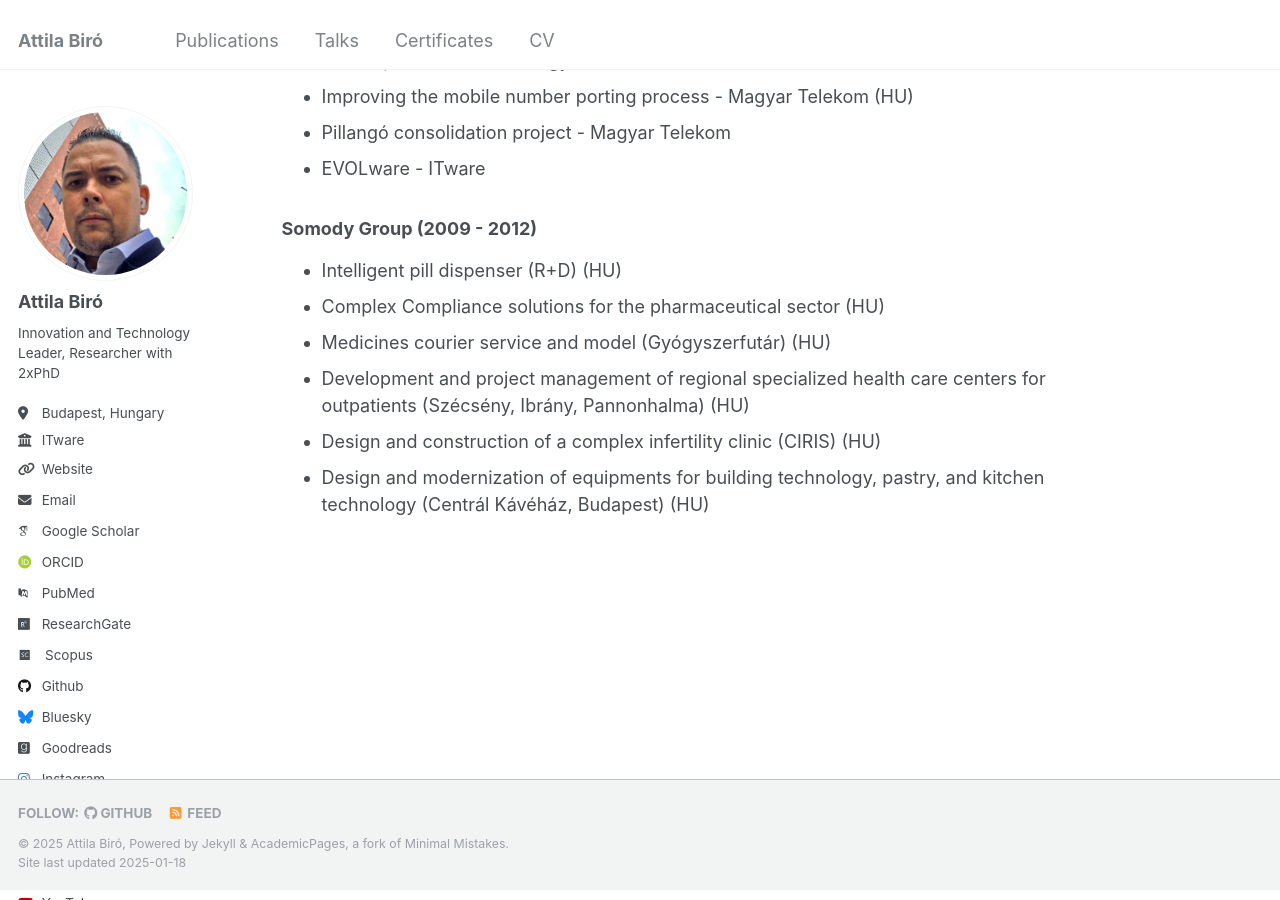
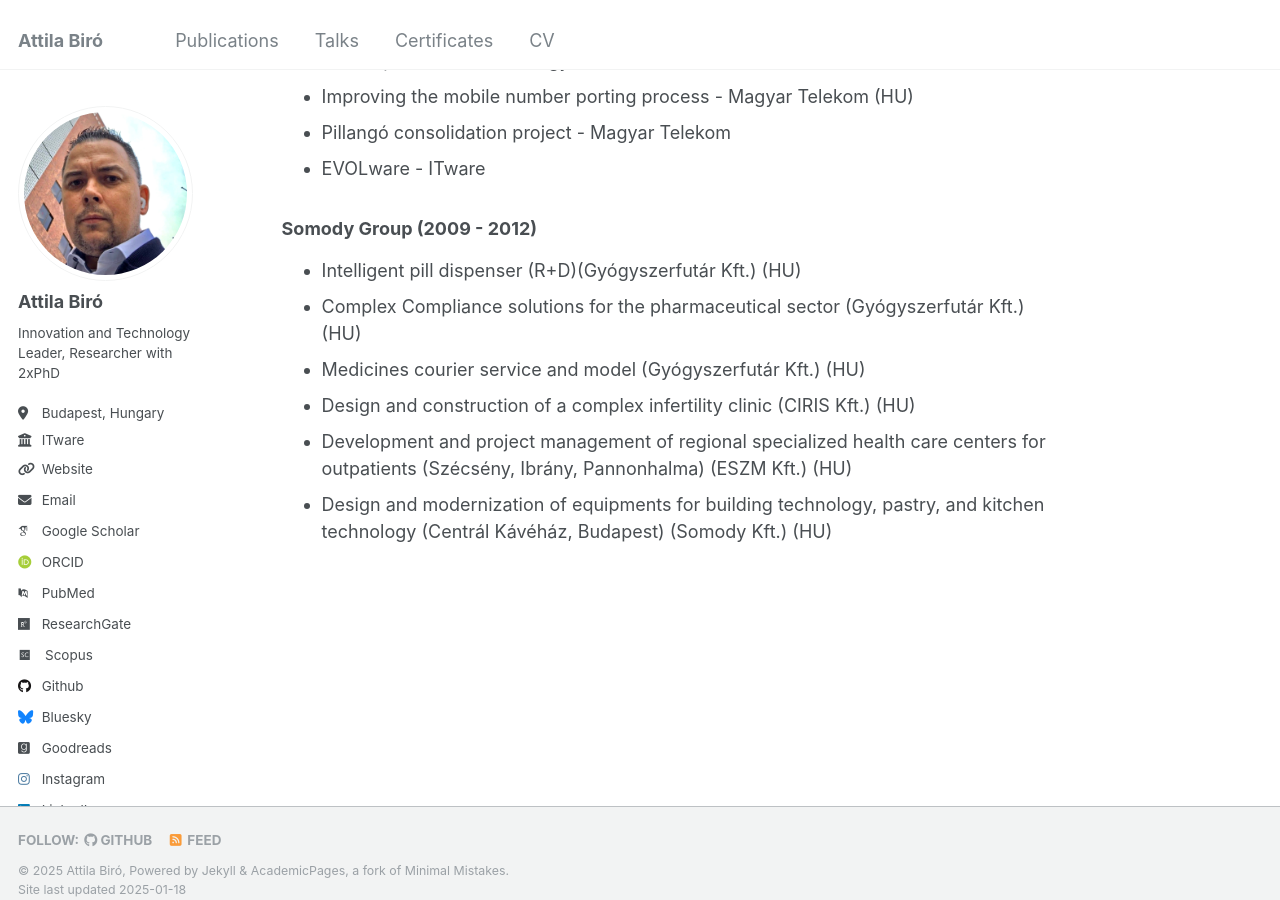
Before and after one commit to biroka/biroka.github.io, a Jekyll site: the page built from _pages/projects.md, in a window 1280 px wide and 900 px high, scrolled down 6361 px. Built offline with Jekyll 4.4.1, drawn with Linux system fonts in a browser that asks for light colours; some web fonts are replaced.

Commit message:
Update projects.md

```diff
--- a/_pages/projects.md
+++ b/_pages/projects.md
@@ -163,9 +163,9 @@ Delivery: 2014
  * EVOLware - ITware
 
 ### Somody Group (2009 - 2012)
- * Intelligent pill dispenser (R+D) (HU)
- * Complex Compliance solutions for the pharmaceutical sector (HU)
- * Medicines courier service and model (Gyógyszerfutár) (HU)
- * Development and project management of regional specialized health care centers for outpatients (Szécsény, Ibrány, Pannonhalma) (HU)
- * Design and construction of a complex infertility clinic (CIRIS) (HU)
- * Design and modernization of equipments for building technology, pastry, and kitchen technology (Centrál Kávéház, Budapest) (HU)
+ * Intelligent pill dispenser (R+D)(Gyógyszerfutár Kft.) (HU)
+ * Complex Compliance solutions for the pharmaceutical sector (Gyógyszerfutár Kft.) (HU)
+ * Medicines courier service and model (Gyógyszerfutár Kft.) (HU)
+ * Design and construction of a complex infertility clinic (CIRIS Kft.) (HU)
+ * Development and project management of regional specialized health care centers for outpatients (Szécsény, Ibrány, Pannonhalma) (ESZM Kft.) (HU)
+ * Design and modernization of equipments for building technology, pastry, and kitchen technology (Centrál Kávéház, Budapest) (Somody Kft.) (HU)
```
